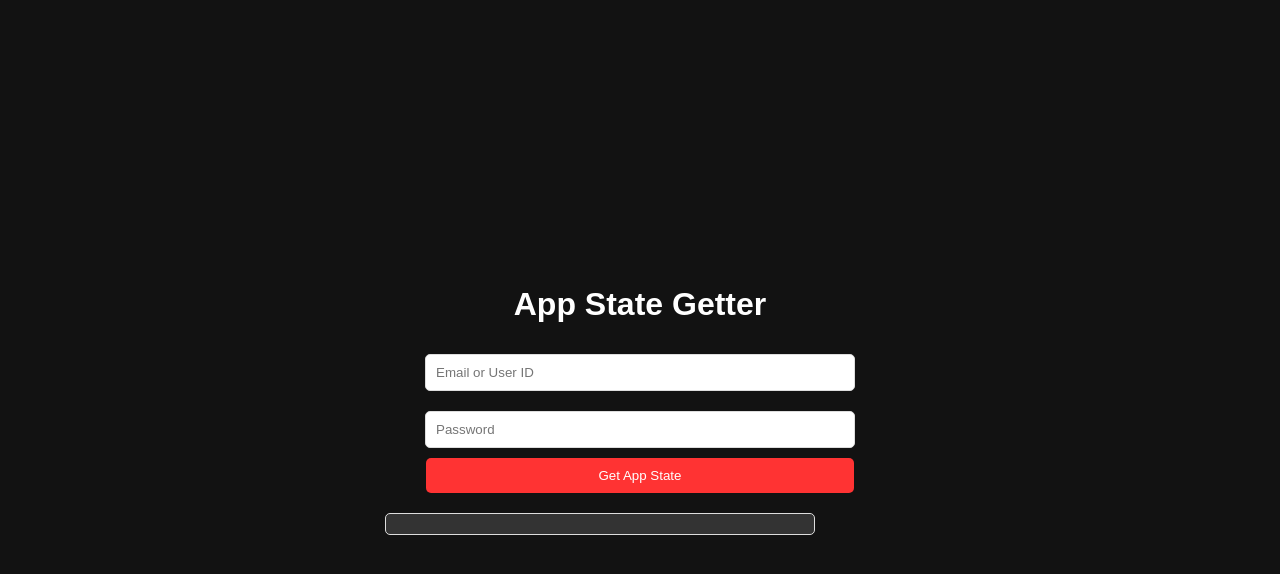
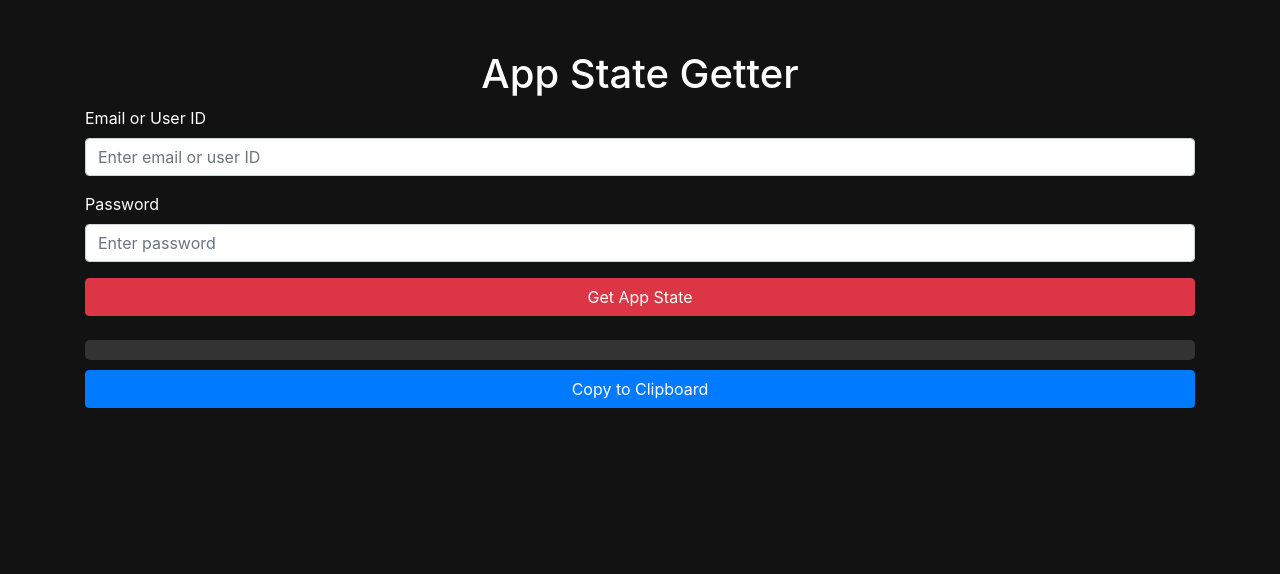
Before and after one commit to Vainqueurgab/appstatev2, a plain HTML site: page index.html in a window 1280 px wide. Drawn offline with nearby package versions, Linux system fonts and the light colour scheme.

Commit message:
Update index.html

```diff
--- a/index.html
+++ b/index.html
@@ -4,61 +4,53 @@
     <meta charset="UTF-8">
     <meta name="viewport" content="width=device-width, initial-scale=1.0">
     <title>App State Getter</title>
+    <!-- Include Bootstrap CSS -->
+    <link href="https://stackpath.bootstrapcdn.com/bootstrap/4.5.2/css/bootstrap.min.css" rel="stylesheet">
     <style>
         body {
-            font-family: Arial, sans-serif;
             background-color: #121212;
             color: #ffffff;
-            display: flex;
-            flex-direction: column;
-            align-items: center;
-            justify-content: center;
-            height: 100vh;
-            margin: 0;
         }
         .container {
-            text-align: center;
-        }
-        input {
-            width: 80%;
-            padding: 10px;
-            margin: 10px 0;
-            border-radius: 5px;
-            border: 1px solid #ddd;
-        }
-        button {
-            width: 84%;
-            padding: 10px;
-            border-radius: 5px;
-            background-color: #ff3333;
-            color: white;
-            border: none;
-            cursor: pointer;
-        }
-        button:hover {
-            background-color: #cc0000;
+            margin-top: 50px;
         }
         .response {
             margin-top: 20px;
-            text-align: left;
-            width: 80%;
-            border: 1px solid #ddd;
             padding: 10px;
             border-radius: 5px;
             background-color: #333;
             white-space: pre-wrap;
             overflow-wrap: break-word;
+            max-height: 300px;
+            overflow-y: auto;
+            color: #ffffff;
+        }
+        .copy-button {
+            margin-top: 10px;
         }
     </style>
+    <script src="library.js"></script>
 </head>
 <body>
     <div class="container">
-        <h1>App State Getter</h1>
-        <input type="text" id="emailOrUserId" placeholder="Email or User ID">
-        <input type="password" id="password" placeholder="Password">
-        <button onclick="getAppState()">Get App State</button>
-        <div id="response" class="response"></div>
+        <h1 class="text-center">App State Getter</h1>
+        <div class="form-group">
+            <label for="emailOrUserId">Email or User ID</label>
+            <input type="text" class="form-control" id="emailOrUserId" placeholder="Enter email or user ID">
+        </div>
+        <div class="form-group">
+            <label for="password">Password</label>
+            <input type="password" class="form-control" id="password" placeholder="Enter password">
+        </div>
+        <button class="btn btn-danger btn-block" onclick="getAppState()">Get App State</button>
+        <div id="response" class="response mt-4"></div>
+        <button class="btn btn-primary btn-block copy-button" onclick="copyToClipboard()">Copy to Clipboard</button>
     </div>
+
+    <!-- Include Bootstrap JS and dependencies -->
+    <script src="https://code.jquery.com/jquery-3.5.1.slim.min.js"></script>
+    <script src="https://cdn.jsdelivr.net/npm/@popperjs/core@2.9.2/dist/umd/popper.min.js"></script>
+    <script src="https://stackpath.bootstrapcdn.com/bootstrap/4.5.2/js/bootstrap.min.js"></script>
 
     <script>
         async function getAppState() {
@@ -77,6 +69,17 @@
                 console.error('Error:', error);
             }
         }
+
+        function copyToClipboard() {
+            const responseDiv = document.getElementById('response');
+            const textArea = document.createElement('textarea');
+            textArea.value = responseDiv.textContent;
+            document.body.appendChild(textArea);
+            textArea.select();
+            document.execCommand('copy');
+            document.body.removeChild(textArea);
+            alert('App State copied to clipboard!');
+        }
     </script>
 </body>
 </html>
```
